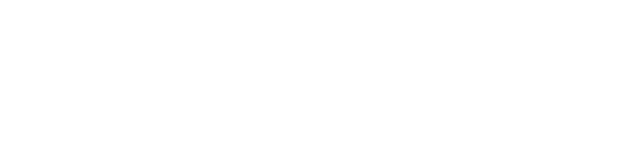
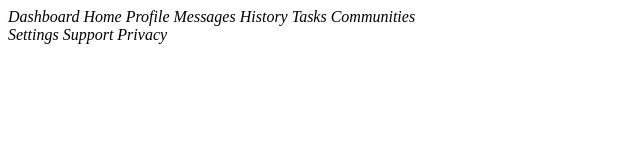
Before and after one commit to lancemgiles/dashboard, a plain HTML site: page index.html in a window 1280 px wide. Shown: the whole page, without its empty margins (0-640 px from the left). Drawn offline with Linux system fonts and the light colour scheme; a web font is replaced by a local one.

Commit message:
add icons for sidebar menu

```diff
--- a/index.html
+++ b/index.html
@@ -7,6 +7,21 @@
   <title>Dash</title>
 </head>
 <body>
-  <i class= "nf nf-md-home"></i>
+
+  <div id="sidebar">
+    <i class="nf nf-cod-dashboard">Dashboard</i>
+    <i class="nf nf-md-home">Home</i>
+    <i class="nf nf-md-account_box">Profile</i>
+    <i class="nf nf-md-message_text">Messages</i>
+    <i class="nf nf-oct-history">History</i>
+    <i class="nf nf-fa-tasks">Tasks</i>
+    <i class="nf nf-fa-group">Communities</i>
+    <br>
+    <i class="nf nf-fa-gear">Settings</i>
+    <i class="nf nf-md-chat_question">Support</i>
+    <i class="nf nf-md-security">Privacy</i>
+  </div>
+
+
 </body>
 </html>
```
